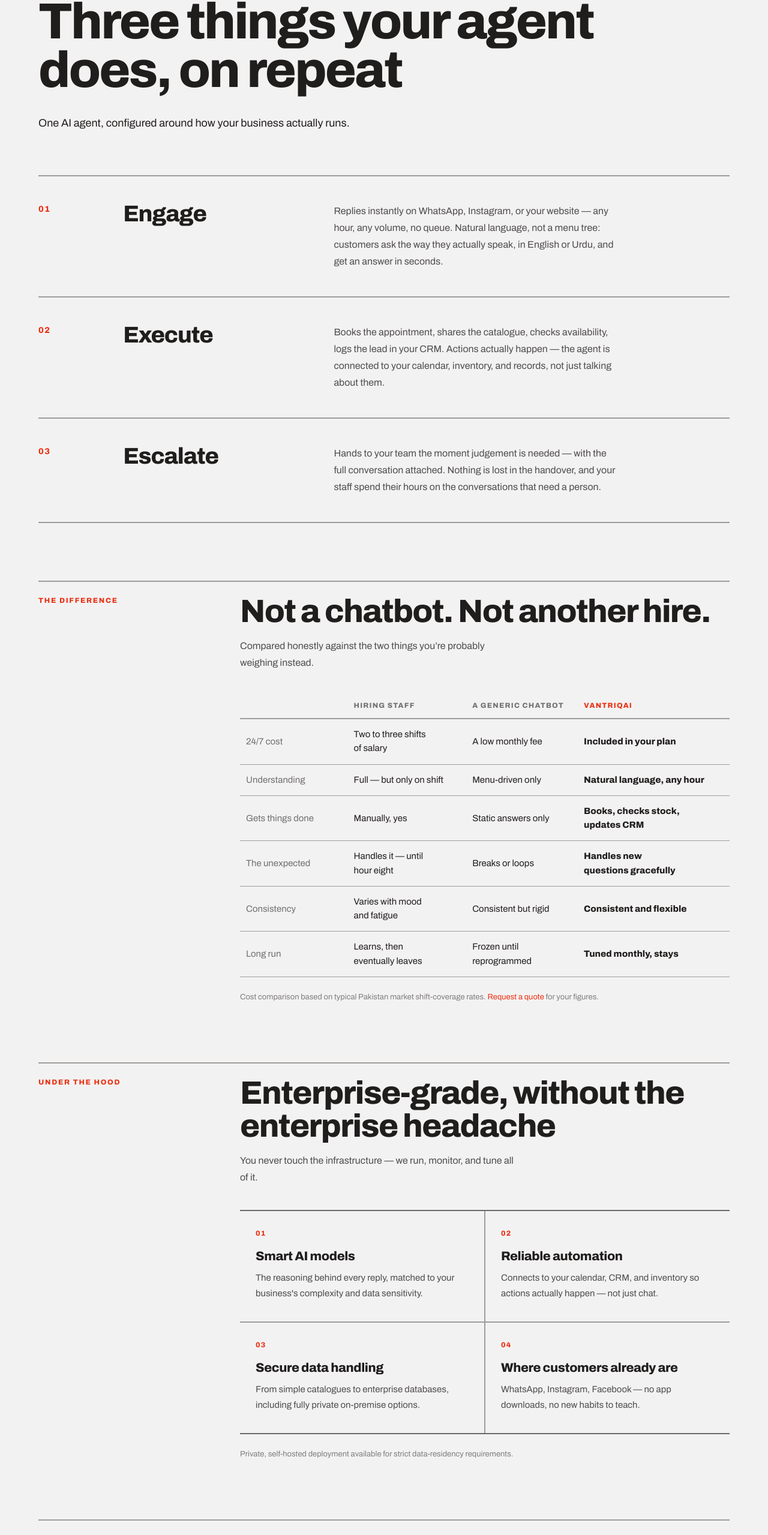
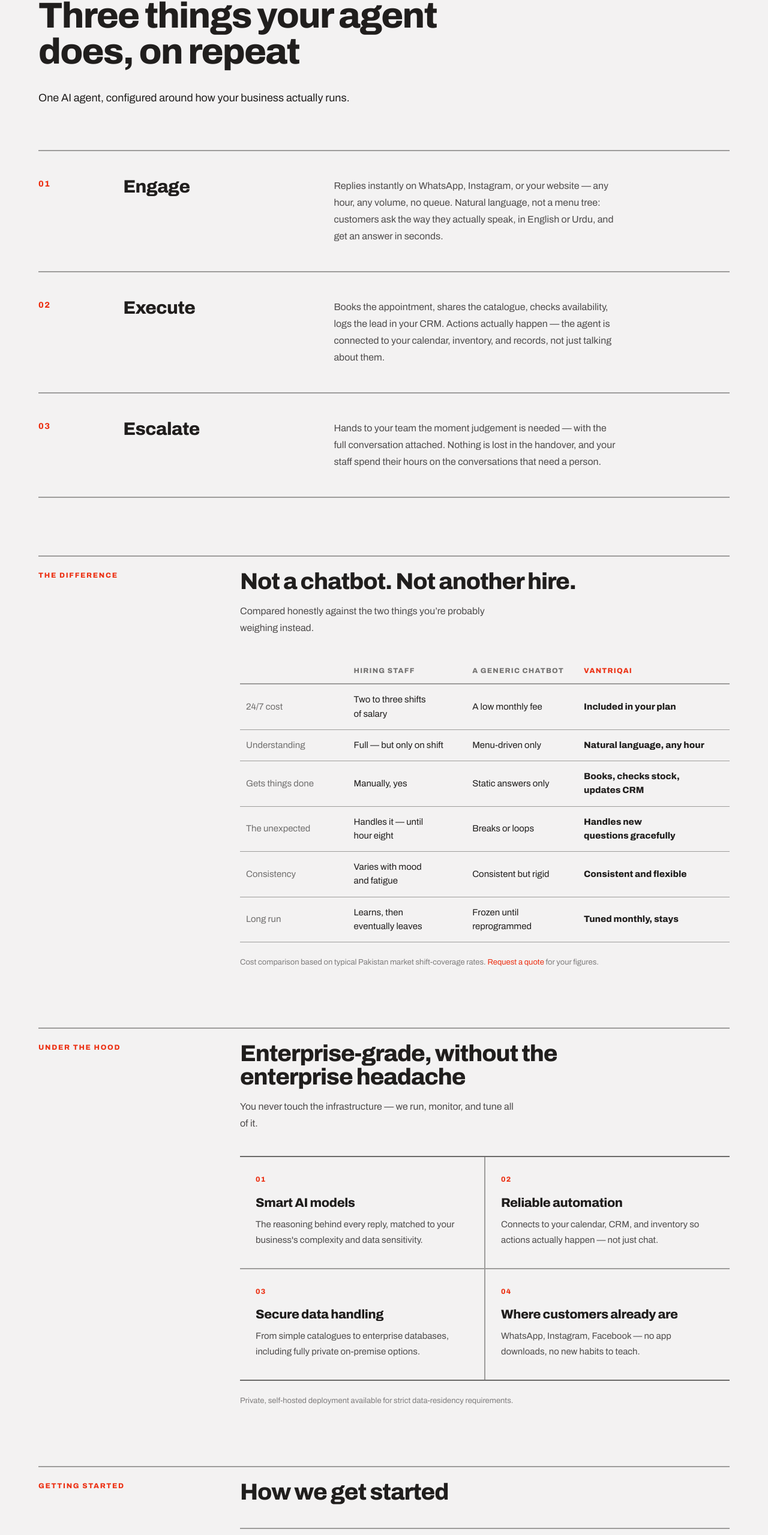
Before and after one commit to wahabsarwar1-beep/vantriqai-modernist-site, a Next.js app: page /how-it-works in a window 1280 px wide. Shown: the part 231-2790 px from the top of the page at 60% size. Built offline with nearby package versions, Linux system fonts and the light colour scheme.

Commit message:
Add files via upload

```diff
--- a/app/contact/page.tsx
+++ b/app/contact/page.tsx
@@ -66,7 +66,7 @@
               </span>
               <span style={{ flex: 1, height: 2, background: "var(--color-divider)" }} />
             </div>
-            <h1 style={{ fontSize: "clamp(52px,7.6vw,104px)", lineHeight: 0.92, letterSpacing: "-0.04em", margin: 0 }}>
+            <h1 style={{ fontSize: "clamp(36px,5.6vw,72px)", lineHeight: 0.96, letterSpacing: "-0.03em", margin: 0 }}>
               Let&rsquo;s talk.
             </h1>
             <p style={{ fontSize: 18, lineHeight: "30px", maxWidth: "44ch", margin: "28px 0 0" }}>
--- a/app/how-it-works/page.tsx
+++ b/app/how-it-works/page.tsx
@@ -85,7 +85,7 @@
             </span>
             <span style={{ flex: 1, height: 2, background: "var(--color-divider)" }} />
           </div>
-          <h1 style={{ fontSize: "clamp(40px,6.6vw,92px)", lineHeight: 0.96, letterSpacing: "-0.035em", margin: 0, maxWidth: "18ch" }}>
+          <h1 style={{ fontSize: "clamp(32px,5vw,60px)", lineHeight: 1, letterSpacing: "-0.03em", margin: 0, maxWidth: "18ch" }}>
             Three things your agent does, on repeat
           </h1>
           <p style={{ fontSize: 18, lineHeight: "30px", maxWidth: "52ch", margin: "32px 0 0" }}>
@@ -107,7 +107,7 @@
               <p style={{ fontFamily: "var(--font-heading)", fontWeight: 800, fontSize: 14, letterSpacing: "0.1em", color: "var(--color-accent)", margin: 0, fontFeatureSettings: "'tnum' 1" }}>
                 {step.n}
               </p>
-              <h2 style={{ fontSize: "clamp(26px,3vw,38px)", lineHeight: 1.02, letterSpacing: "-0.03em", margin: 0 }}>{step.title}</h2>
+              <h2 style={{ fontSize: "clamp(22px,2.6vw,30px)", lineHeight: 1.05, letterSpacing: "-0.02em", margin: 0 }}>{step.title}</h2>
               <p style={{ fontSize: 16, lineHeight: "28px", margin: 0, maxWidth: "52ch", ...bodyMuted }}>{step.body}</p>
             </div>
           ))}
@@ -115,7 +115,7 @@
 
         <section style={{ padding: "0 0 clamp(56px,8vw,96px)" }}>
           <SplitHeader kicker="The difference">
-            <h2 style={{ fontSize: "clamp(30px,4.2vw,58px)", lineHeight: 1.02, letterSpacing: "-0.03em", margin: "0 0 16px" }}>
+            <h2 style={{ fontSize: "clamp(24px,3vw,42px)", lineHeight: 1.02, letterSpacing: "-0.03em", margin: "0 0 16px" }}>
               Not a chatbot. Not another hire.
             </h2>
             <p style={{ fontSize: 16, lineHeight: "28px", margin: "0 0 36px", maxWidth: "52ch", ...bodyMuted }}>
@@ -154,7 +154,7 @@
 
         <section style={{ padding: "0 0 clamp(56px,8vw,96px)" }}>
           <SplitHeader kicker="Under the hood">
-            <h2 style={{ fontSize: "clamp(30px,4.2vw,58px)", lineHeight: 1.02, letterSpacing: "-0.03em", margin: "0 0 16px", maxWidth: "24ch" }}>
+            <h2 style={{ fontSize: "clamp(24px,3vw,42px)", lineHeight: 1.02, letterSpacing: "-0.03em", margin: "0 0 16px", maxWidth: "24ch" }}>
               Enterprise-grade, without the enterprise headache
             </h2>
             <p style={{ fontSize: 16, lineHeight: "28px", margin: "0 0 40px", maxWidth: "52ch", ...bodyMuted }}>
@@ -179,7 +179,7 @@
 
         <section style={{ padding: "0 0 clamp(56px,8vw,104px)" }}>
           <SplitHeader kicker="Getting started">
-            <h2 style={{ fontSize: "clamp(30px,4.2vw,58px)", lineHeight: 1.02, letterSpacing: "-0.03em", margin: "0 0 40px" }}>
+            <h2 style={{ fontSize: "clamp(24px,3vw,42px)", lineHeight: 1.02, letterSpacing: "-0.03em", margin: "0 0 40px" }}>
               How we get started
             </h2>
             <ol style={{ listStyle: "none", margin: 0, padding: 0, display: "grid" }}>
--- a/app/industries/page.tsx
+++ b/app/industries/page.tsx
@@ -74,7 +74,7 @@
             </span>
             <span style={{ flex: 1, height: 2, background: "var(--color-divider)" }} />
           </div>
-          <h1 style={{ fontSize: "clamp(44px,7.4vw,104px)", lineHeight: 0.94, letterSpacing: "-0.035em", margin: 0, maxWidth: "16ch" }}>
+          <h1 style={{ fontSize: "clamp(34px,5.4vw,68px)", lineHeight: 0.98, letterSpacing: "-0.03em", margin: 0, maxWidth: "16ch" }}>
             <span style={{ color: "var(--color-accent)" }}>Every</span> sector, one platform
           </h1>
           <p style={{ fontSize: 18, lineHeight: "30px", maxWidth: "52ch", margin: "32px 0 0" }}>
--- a/app/pricing/page.tsx
+++ b/app/pricing/page.tsx
@@ -100,7 +100,7 @@
             </span>
             <span style={{ flex: 1, height: 2, background: "var(--color-divider)" }} />
           </div>
-          <h1 style={{ fontSize: "clamp(40px,6.6vw,94px)", lineHeight: 0.95, letterSpacing: "-0.035em", margin: 0, maxWidth: "17ch" }}>
+          <h1 style={{ fontSize: "clamp(32px,5vw,62px)", lineHeight: 1, letterSpacing: "-0.03em", margin: 0, maxWidth: "17ch" }}>
             Six tiers. One clear path as you grow.
           </h1>
           <div
@@ -204,7 +204,7 @@
 
         <section style={{ padding: "0 0 clamp(56px,8vw,104px)" }}>
           <SplitHeader kicker="Questions">
-            <h2 style={{ fontSize: "clamp(30px,4.2vw,58px)", lineHeight: 1.02, letterSpacing: "-0.03em", margin: "0 0 40px" }}>
+            <h2 style={{ fontSize: "clamp(24px,3vw,42px)", lineHeight: 1.02, letterSpacing: "-0.03em", margin: "0 0 40px" }}>
               Before you ask us
             </h2>
             <div style={{ display: "grid", maxWidth: 900 }}>
--- a/components/CtaBand.tsx
+++ b/components/CtaBand.tsx
@@ -20,7 +20,7 @@
       <div style={{ maxWidth: 1280, margin: "0 auto", padding: "clamp(56px,8vw,104px) clamp(20px,5vw,64px)" }}>
         <h2
           style={{
-            fontSize: "clamp(44px,8vw,104px)",
+            fontSize: "clamp(32px,5.5vw,64px)",
             lineHeight: 0.94,
             letterSpacing: "-0.035em",
             margin: "0 0 28px",
```
Also changed, not shown: app/page.tsx (+6 -6 lines).
